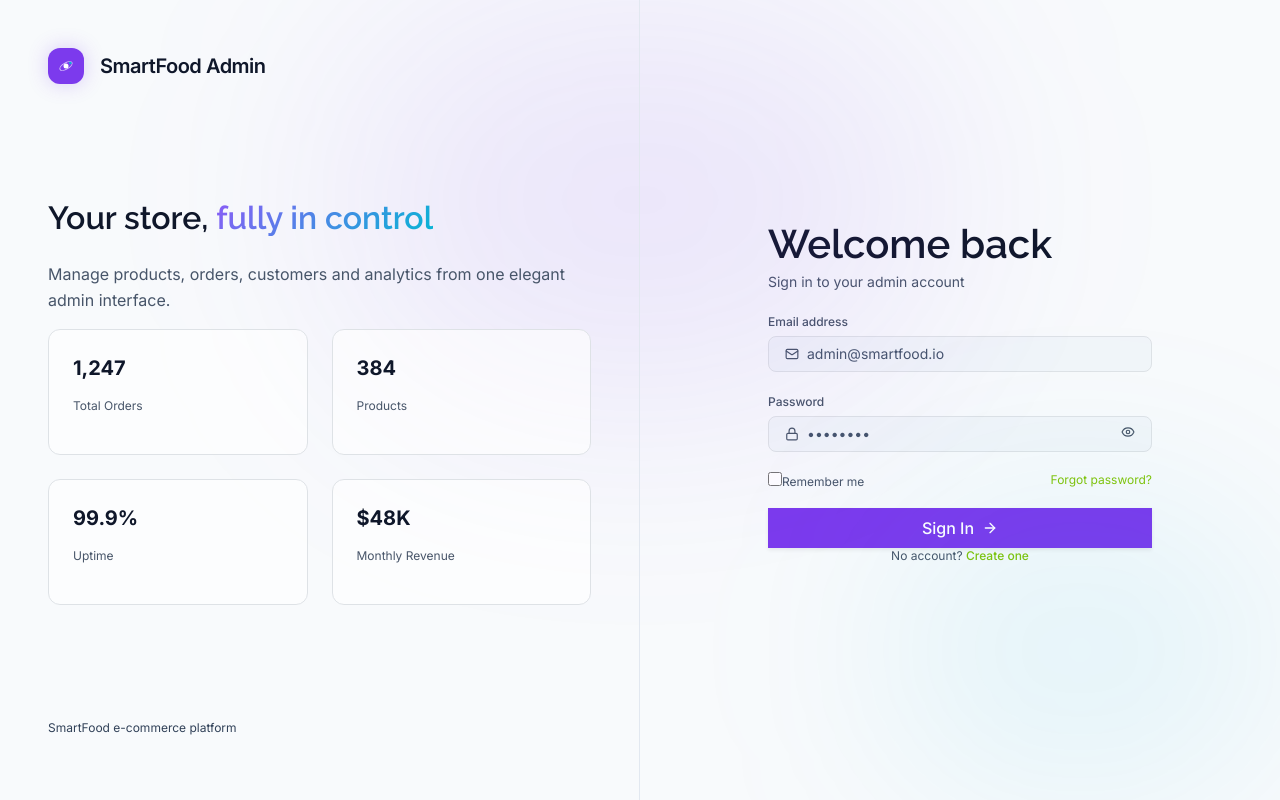
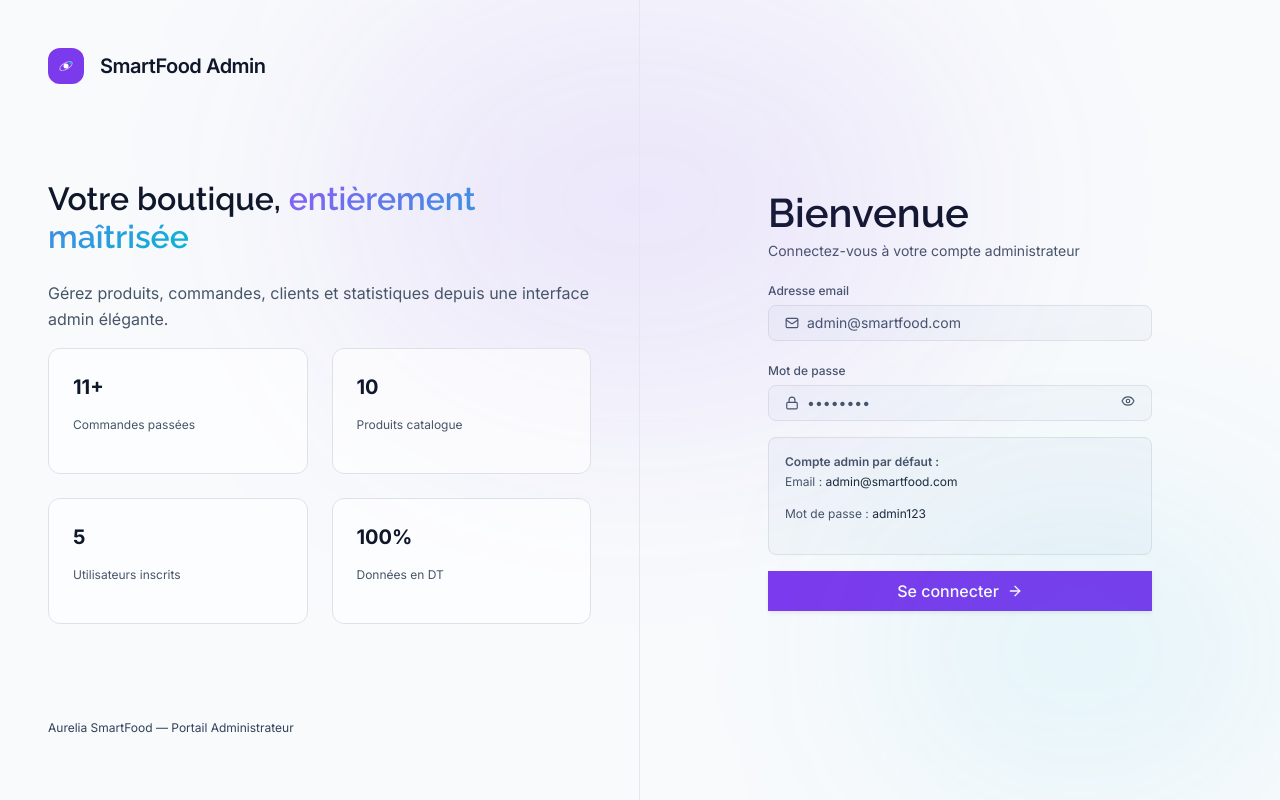
Before and after one commit to AmiraNEFZI/Aurelia-smartfood, a React (Vite) app in the folder frontend/: page /admin/sign-in in a window 1280 px wide. Built offline with nearby package versions, Linux system fonts and the light colour scheme.

Commit message:
Fix: admin login reel JWT + auth guard AdminLayout + user reel dans sidebar/topbar

```diff
--- a/frontend/src/admin/layouts/AdminLayout.tsx
+++ b/frontend/src/admin/layouts/AdminLayout.tsx
@@ -1,4 +1,4 @@
-import { Outlet, useLocation } from 'react-router-dom'
+import { Outlet, useLocation, Navigate } from 'react-router-dom'
 import { motion, AnimatePresence } from 'framer-motion'
 import { AdminSidebar } from './AdminSidebar'
 import { AdminTopbar } from './AdminTopbar'
@@ -6,9 +6,23 @@ import { AdminFooter } from './AdminFooter'
 import { SidebarContext, useSidebarState } from '@/hooks/useSidebar'
 import '@/admin/admin.css'
 
+function getAdminUser() {
+  try {
+    const stored = localStorage.getItem('smartfood_user')
+    if (stored) return JSON.parse(stored)
+  } catch { /* ignore */ }
+  return null
+}
+
 export function AdminLayout() {
   const sidebarState = useSidebarState()
   const location = useLocation()
+
+  // ── Auth guard : si pas de token admin → login ──────────────────────────
+  const adminUser = getAdminUser()
+  if (!adminUser || adminUser.role !== 'ADMIN') {
+    return <Navigate to="/admin/sign-in" replace />
+  }
 
   return (
     <SidebarContext.Provider value={sidebarState}>
--- a/frontend/src/admin/layouts/AdminSidebar.tsx
+++ b/frontend/src/admin/layouts/AdminSidebar.tsx
@@ -176,6 +176,21 @@ function NavItemLink({ item, collapsed, onNavClick }: { item: NavItem; collapsed
 export function AdminSidebar() {
   const { collapsed, isMobile, mobileOpen, closeMobile } = useSidebar()
 
+  // Lire le vrai user admin depuis localStorage
+  let adminUser: { firstName?: string; lastName?: string; email?: string } | null = null
+  try {
+    const stored = localStorage.getItem('smartfood_user')
+    if (stored) adminUser = JSON.parse(stored)
+  } catch { /* ignore */ }
+
+  const initials = adminUser
+    ? `${adminUser.firstName?.charAt(0) ?? ''}${adminUser.lastName?.charAt(0) ?? ''}`.toUpperCase()
+    : 'A'
+  const displayName = adminUser
+    ? `${adminUser.firstName ?? ''} ${adminUser.lastName ?? ''}`.trim()
+    : 'Admin User'
+  const displayEmail = adminUser?.email ?? 'admin@smartfood.com'
+
   const onNavClick = () => {
     if (isMobile) closeMobile()
   }
@@ -226,13 +241,13 @@ export function AdminSidebar() {
           collapsed && !isMobile && 'justify-center'
         )}>
           <div className="w-8 h-8 rounded-full bg-gradient-to-br from-orbit-primary to-orbit-accent flex items-center justify-center text-white text-xs font-bold flex-shrink-0">
-            A
+            {initials}
           </div>
           <AnimatePresence>
             {(!collapsed || isMobile) && (
               <motion.div initial={{ opacity: 0 }} animate={{ opacity: 1 }} exit={{ opacity: 0 }} className="flex-1 min-w-0">
-                <p className="text-sm font-medium text-slate-200 truncate">Admin User</p>
-                <p className="text-xs text-slate-500 truncate">admin@smartfood.io</p>
+                <p className="text-sm font-medium text-slate-200 truncate">{displayName}</p>
+                <p className="text-xs text-slate-500 truncate">{displayEmail}</p>
               </motion.div>
             )}
           </AnimatePresence>
--- a/frontend/src/admin/layouts/AdminTopbar.tsx
+++ b/frontend/src/admin/layouts/AdminTopbar.tsx
@@ -1,6 +1,6 @@
 import { useState } from 'react'
-import { useLocation } from 'react-router-dom'
-import { Menu, Search, Bell, Sun, Moon, X } from 'lucide-react'
+import { useLocation, useNavigate } from 'react-router-dom'
+import { Menu, Search, Bell, Sun, Moon, X, LogOut, User } from 'lucide-react'
 import { motion, AnimatePresence } from 'framer-motion'
 import { cn } from '@/utils/cn'
 import { useSidebar } from '@/hooks/useSidebar'
@@ -14,23 +14,45 @@ const routeLabels: Record<string, string> = {
   '/admin/settings': 'Settings',
   '/admin/help': 'Help',
   '/admin/components': 'Components',
+  '/admin/users/create-driver': 'Créer un Livreur',
+  '/admin/users/create-admin': 'Créer un Admin',
+  '/admin/products/create': 'Créer un Produit',
 }
 
 const notifications = [
-  { id: '1', text: 'New order received', time: '2 min ago', unread: true },
-  { id: '2', text: 'User registered', time: '18 min ago', unread: true },
-  { id: '3', text: 'Revenue milestone: $10K', time: '3 hours ago', unread: false },
+  { id: '1', text: 'Nouvelle commande reçue', time: 'il y a 2 min', unread: true },
+  { id: '2', text: 'Utilisateur inscrit', time: 'il y a 18 min', unread: true },
+  { id: '3', text: 'Objectif revenu 500 DT atteint', time: 'il y a 3h', unread: false },
 ]
+
+function getAdminUser() {
+  try {
+    const stored = localStorage.getItem('smartfood_user')
+    if (stored) return JSON.parse(stored)
+  } catch { /* ignore */ }
+  return null
+}
 
 export function AdminTopbar() {
   const { toggle: toggleSidebar } = useSidebar()
   const { theme, toggle: toggleTheme } = useTheme()
   const location = useLocation()
+  const navigate = useNavigate()
   const [showNotifications, setShowNotifications] = useState(false)
   const [showSearch, setShowSearch] = useState(false)
+  const [showUserMenu, setShowUserMenu] = useState(false)
   const unreadCount = notifications.filter(n => n.unread).length
 
   const pageTitle = routeLabels[location.pathname] ?? 'Dashboard'
+  const adminUser = getAdminUser()
+  const initials = adminUser
+    ? `${adminUser.firstName?.charAt(0) ?? ''}${adminUser.lastName?.charAt(0) ?? ''}`.toUpperCase()
+    : 'A'
+
+  const handleLogout = () => {
+    localStorage.removeItem('smartfood_user')
+    navigate('/admin/sign-in')
+  }
 
   return (
     <header className="h-16 border-b border-orbit-border bg-orbit-surface/80 backdrop-blur-xl flex items-center px-6 gap-4 flex-shrink-0 relative z-30">
@@ -121,8 +143,56 @@ export function AdminTopbar() {
           {theme === 'dark' ? <Sun className="w-4.5 h-4.5" /> : <Moon className="w-4.5 h-4.5" />}
         </button>
 
-        <div className="ml-2 w-8 h-8 rounded-full bg-gradient-to-br from-orbit-primary to-orbit-accent flex items-center justify-center text-white text-xs font-bold cursor-pointer">
-          A
+        {/* User avatar + dropdown */}
+        <div className="relative ml-2">
+          <button
+            onClick={() => setShowUserMenu(v => !v)}
+            className="w-8 h-8 rounded-full bg-gradient-to-br from-orbit-primary to-orbit-accent flex items-center justify-center text-white text-xs font-bold cursor-pointer hover:ring-2 hover:ring-orbit-primary/40 transition-all"
+          >
+            {initials}
+          </button>
+          <AnimatePresence>
+            {showUserMenu && (
+              <>
+                <div className="fixed inset-0 z-40" onClick={() => setShowUserMenu(false)} />
+                <motion.div
+                  initial={{ opacity: 0, y: -8, scale: 0.96 }}
+                  animate={{ opacity: 1, y: 0, scale: 1 }}
+                  exit={{ opacity: 0, y: -8, scale: 0.96 }}
+                  transition={{ duration: 0.15 }}
+                  className="absolute right-0 top-full mt-2 w-56 bg-orbit-surface2 border border-orbit-border rounded-xl shadow-2xl z-50 overflow-hidden"
+                >
+                  <div className="px-4 py-3 border-b border-orbit-border">
+                    <p className="text-sm font-semibold text-slate-200">
+                      {adminUser ? `${adminUser.firstName} ${adminUser.lastName}` : 'Admin'}
+                    </p>
+                    <p className="text-xs text-slate-500 mt-0.5">
+                      {adminUser?.email ?? 'admin@smartfood.com'}
+                    </p>
+                    <span className="inline-block mt-1 text-[10px] font-semibold text-orbit-primary-light bg-orbit-primary/15 px-2 py-0.5 rounded-full">
+                      ADMIN
+                    </span>
+                  </div>
+                  <div className="py-1">
+                    <button
+                      onClick={() => { setShowUserMenu(false) }}
+                      className="w-full flex items-center gap-3 px-4 py-2.5 text-sm text-slate-300 hover:bg-white/5 transition-colors text-left"
+                    >
+                      <User className="w-4 h-4 text-slate-500" />
+                      Mon profil
+                    </button>
+                    <button
+                      onClick={handleLogout}
+                      className="w-full flex items-center gap-3 px-4 py-2.5 text-sm text-red-400 hover:bg-red-500/10 transition-colors text-left border-t border-orbit-border mt-1"
+                    >
+                      <LogOut className="w-4 h-4" />
+                      Se déconnecter
+                    </button>
+                  </div>
+                </motion.div>
+              </>
+            )}
+          </AnimatePresence>
         </div>
       </div>
 
--- a/frontend/src/admin/pages/auth/SignInPage.tsx
+++ b/frontend/src/admin/pages/auth/SignInPage.tsx
@@ -1,23 +1,46 @@
 import { useState } from 'react'
 import { Link, useNavigate } from 'react-router-dom'
 import { motion } from 'framer-motion'
-import { Mail, Lock, Eye, EyeOff, ArrowRight } from 'lucide-react'
+import { Mail, Lock, Eye, EyeOff, ArrowRight, AlertCircle } from 'lucide-react'
 import { Button, Input } from '@/admin/components/ui'
+import { authApi } from '@/client/services/api'
 import '@/admin/admin.css'
 
 export function SignInPage() {
+  const [email, setEmail]       = useState('')
+  const [password, setPassword] = useState('')
   const [showPassword, setShowPassword] = useState(false)
-  const [loading, setLoading] = useState(false)
+  const [loading, setLoading]   = useState(false)
+  const [error, setError]       = useState('')
   const navigate = useNavigate()
 
-  const handleSubmit = (e: React.FormEvent) => {
+  const handleSubmit = async (e: React.FormEvent) => {
     e.preventDefault()
+    setError('')
     setLoading(true)
-    setTimeout(() => { setLoading(false); navigate('/admin/dashboard') }, 1200)
+    try {
+      const res = await authApi.login({ email, password })
+      const user = res.data
+      // Vérifier que c'est bien un admin
+      if (user.role !== 'ADMIN') {
+        setError("Accès refusé. Ce portail est réservé aux administrateurs.")
+        setLoading(false)
+        return
+      }
+      // Stocker le token dans le même format que le client
+      localStorage.setItem('smartfood_user', JSON.stringify(user))
+      navigate('/admin/dashboard')
+    } catch (err: unknown) {
+      const axErr = err as { response?: { data?: { message?: string } } }
+      setError(axErr.response?.data?.message || 'Email ou mot de passe incorrect.')
+    } finally {
+      setLoading(false)
+    }
   }
 
   return (
     <div className="admin-root min-h-screen bg-orbit-bg flex">
+      {/* Glow background */}
       <div className="fixed inset-0 pointer-events-none">
         <div className="absolute top-0 left-1/2 -translate-x-1/2 w-[600px] h-[400px] bg-orbit-primary/10 blur-[120px] rounded-full" />
         <div className="absolute bottom-0 right-0 w-[400px] h-[300px] bg-orbit-accent/8 blur-[100px] rounded-full" />
@@ -26,7 +49,7 @@ export function SignInPage() {
       {/* Left branding */}
       <div className="hidden lg:flex lg:w-1/2 flex-col justify-between p-12 border-r border-orbit-border relative">
         <div className="flex items-center gap-3">
-          <div className="w-9 h-9 rounded-xl bg-orbit-primary flex items-center justify-center glow-primary">
+          <div className="w-9 h-9 rounded-xl bg-orbit-primary flex items-center justify-center">
             <svg viewBox="0 0 32 32" fill="none" className="w-5 h-5">
               <circle cx="16" cy="16" r="4" fill="white" />
               <ellipse cx="16" cy="16" rx="11" ry="5" stroke="white" strokeWidth="1.5" strokeOpacity="0.7" transform="rotate(-30 16 16)" />
@@ -37,13 +60,19 @@ export function SignInPage() {
         </div>
         <div>
           <h2 className="text-3xl font-bold text-slate-100 mb-4 leading-tight">
-            Your store, <span className="text-gradient">fully in control</span>
+            Votre boutique,{' '}
+            <span className="text-gradient">entièrement maîtrisée</span>
           </h2>
           <p className="text-slate-500 text-base leading-relaxed mb-8">
-            Manage products, orders, customers and analytics from one elegant admin interface.
+            Gérez produits, commandes, clients et statistiques depuis une interface admin élégante.
           </p>
           <div className="grid grid-cols-2 gap-4">
-            {[{ value: '1,247', label: 'Total Orders' }, { value: '384', label: 'Products' }, { value: '99.9%', label: 'Uptime' }, { value: '$48K', label: 'Monthly Revenue' }].map(stat => (
+            {[
+              { value: '11+', label: 'Commandes passées' },
+              { value: '10', label: 'Produits catalogue' },
+              { value: '5', label: 'Utilisateurs inscrits' },
+              { value: '100%', label: 'Données en DT' },
+            ].map(stat => (
               <div key={stat.label} className="bg-orbit-surface/60 border border-orbit-border rounded-xl p-4">
                 <p className="text-xl font-bold text-slate-100">{stat.value}</p>
                 <p className="text-xs text-slate-500 mt-0.5">{stat.label}</p>
@@ -51,35 +80,85 @@ export function SignInPage() {
             ))}
           </div>
         </div>
-        <p className="text-xs text-slate-700">SmartFood e-commerce platform</p>
+        <p className="text-xs text-slate-700">Aurelia SmartFood — Portail Administrateur</p>
       </div>
 
       {/* Right form */}
       <div className="flex-1 flex items-center justify-center p-6">
-        <motion.div initial={{ opacity: 0, y: 16 }} animate={{ opacity: 1, y: 0 }} transition={{ duration: 0.4 }} className="w-full max-w-sm">
+        <motion.div
+          initial={{ opacity: 0, y: 16 }}
+          animate={{ opacity: 1, y: 0 }}
+          transition={{ duration: 0.4 }}
+          className="w-full max-w-sm"
+        >
           <div className="flex items-center gap-2 mb-8 lg:hidden">
-            <div className="w-8 h-8 rounded-lg bg-orbit-primary flex items-center justify-center"><span className="text-white font-bold text-sm">S</span></div>
+            <div className="w-8 h-8 rounded-lg bg-orbit-primary flex items-center justify-center">
+              <span className="text-white font-bold text-sm">S</span>
+            </div>
             <span className="text-slate-100 font-semibold text-lg">SmartFood Admin</span>
           </div>
-          <h1 className="text-2xl font-bold text-slate-100 mb-1">Welcome back</h1>
-          <p className="text-slate-500 text-sm mb-8">Sign in to your admin account</p>
+
+          <h1 className="text-2xl font-bold text-slate-100 mb-1">Bienvenue</h1>
+          <p className="text-slate-500 text-sm mb-8">Connectez-vous à votre compte administrateur</p>
+
+          {error && (
+            <motion.div
+              initial={{ opacity: 0, y: -6 }}
+              animate={{ opacity: 1, y: 0 }}
+              className="mb-4 flex items-center gap-2 p-3 rounded-lg bg-red-500/10 border border-red-500/20 text-red-400 text-sm"
+            >
+              <AlertCircle className="w-4 h-4 flex-shrink-0" />
+              {error}
+            </motion.div>
+          )}
+
           <form onSubmit={handleSubmit} className="space-y-4">
-            <Input label="Email address" type="email" placeholder="admin@smartfood.io" prefix={<Mail className="w-3.5 h-3.5" />} required />
-            <Input label="Password" type={showPassword ? 'text' : 'password'} placeholder="••••••••" prefix={<Lock className="w-3.5 h-3.5" />}
-              suffix={<button type="button" onClick={() => setShowPassword(v => !v)} className="text-slate-500 hover:text-slate-300 transition-colors">{showPassword ? <EyeOff className="w-3.5 h-3.5" /> : <Eye className="w-3.5 h-3.5" />}</button>}
-              required />
-            <div className="flex items-center justify-between">
-              <label className="flex items-center gap-2 cursor-pointer">
-                <input type="checkbox" className="rounded border-orbit-border bg-orbit-surface2 text-orbit-primary w-3.5 h-3.5" />
-                <span className="text-xs text-slate-500">Remember me</span>
-              </label>
-              <Link to="/admin/forgot-password" className="text-xs text-orbit-primary-light hover:text-orbit-accent transition-colors">Forgot password?</Link>
+            <Input
+              label="Adresse email"
+              type="email"
+              placeholder="admin@smartfood.com"
+              prefix={<Mail className="w-3.5 h-3.5" />}
+              value={email}
+              onChange={e => setEmail(e.target.value)}
+              required
+            />
+            <Input
+              label="Mot de passe"
+              type={showPassword ? 'text' : 'password'}
+              placeholder="••••••••"
+              prefix={<Lock className="w-3.5 h-3.5" />}
+              suffix={
+                <button
+                  type="button"
+                  onClick={() => setShowPassword(v => !v)}
+                  className="text-slate-500 hover:text-slate-300 transition-colors"
+                >
+                  {showPassword ? <EyeOff className="w-3.5 h-3.5" /> : <Eye className="w-3.5 h-3.5" />}
+                </button>
+              }
+              value={password}
+              onChange={e => setPassword(e.target.value)}
+              required
+            />
+
+            {/* Hint */}
+            <div className="rounded-lg bg-orbit-surface2 border border-orbit-border p-3 text-xs text-slate-500">
+              <p className="font-semibold text-slate-400 mb-1">Compte admin par défaut :</p>
+              <p>Email : <span className="text-slate-300">admin@smartfood.com</span></p>
+              <p>Mot de passe : <span className="text-slate-300">admin123</span></p>
             </div>
-            <Button type="submit" size="lg" className="w-full" loading={loading} icon={<ArrowRight className="w-4 h-4" />} iconPosition="right">Sign In</Button>
+
+            <Button
+              type="submit"
+              size="lg"
+              className="w-full"
+              loading={loading}
+              icon={<ArrowRight className="w-4 h-4" />}
+              iconPosition="right"
+            >
+              Se connecter
+            </Button>
           </form>
-          <p className="text-center text-xs text-slate-500 mt-8">
-            No account? <Link to="/admin/sign-up" className="text-orbit-primary-light hover:text-orbit-accent transition-colors font-medium">Create one</Link>
-          </p>
         </motion.div>
       </div>
     </div>
```
